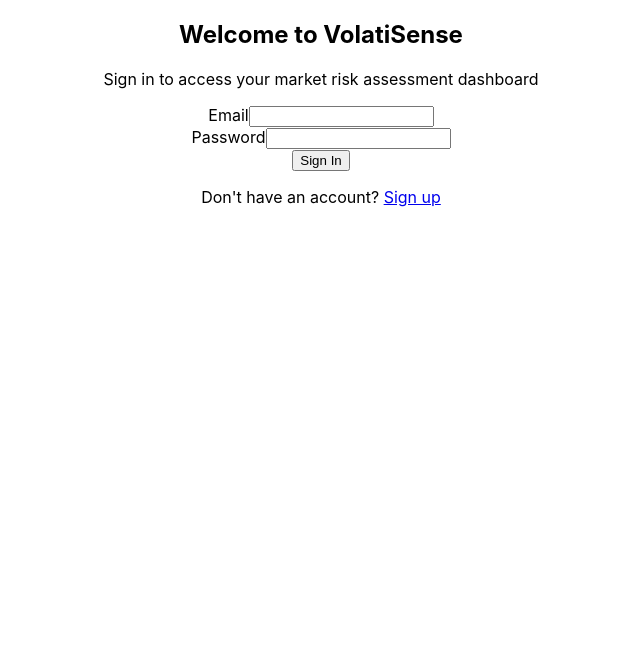
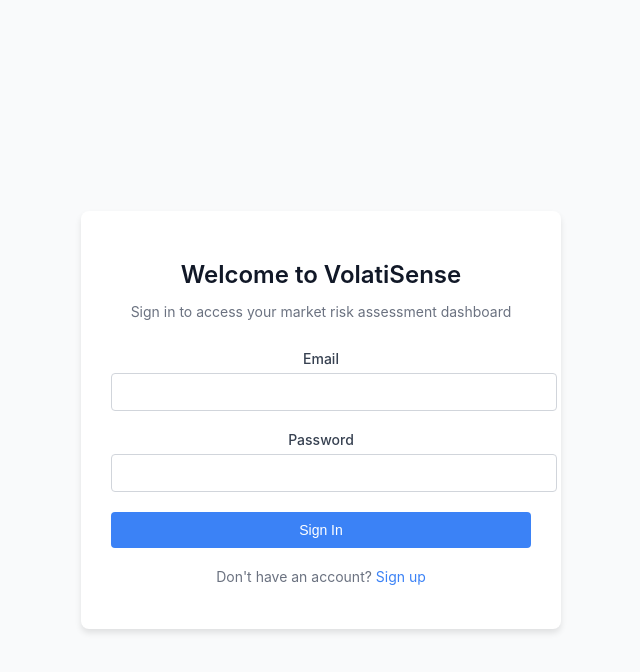
Before and after one commit to DhruvTemura/VolatiSense, a React (Create React App) app in the folder frontend/: page /login in a window 1280 px wide. Shown: the top 672 px of the page, without its empty margins (319-959 px from the left). Built offline with nearby package versions, Linux system fonts and the light colour scheme.

Commit message:
auth css

```diff
--- a/frontend/src/styles/auth.css
+++ b/frontend/src/styles/auth.css
@@ -0,0 +1,119 @@
+/* src/styles/auth.css */
+.auth-container {
+    display: flex;
+    justify-content: center;
+    align-items: center;
+    min-height: 100vh;
+    background-color: #f9fafb;
+    padding: 20px;
+  }
+
+  .auth-card {
+    width: 100%;
+    max-width: 420px;
+    background-color: white;
+    border-radius: 8px;
+    box-shadow: 0 4px 6px rgba(0, 0, 0, 0.1);
+    padding: 30px;
+  }
+
+  .auth-header {
+    text-align: center;
+    margin-bottom: 30px;
+  }
+
+  .auth-header h2 {
+    color: #111827;
+    font-size: 1.5rem;
+    font-weight: 600;
+    margin-bottom: 10px;
+  }
+
+  .auth-header p {
+    color: #6b7280;
+    font-size: 0.875rem;
+  }
+
+  .auth-form {
+    margin-bottom: 20px;
+  }
+
+  .form-group {
+    margin-bottom: 20px;
+  }
+
+  .form-group label {
+    display: block;
+    margin-bottom: 6px;
+    font-size: 0.875rem;
+    font-weight: 500;
+    color: #374151;
+  }
+
+  .form-control {
+    width: 100%;
+    padding: 10px 12px;
+    border: 1px solid #d1d5db;
+    border-radius: 4px;
+    font-size: 0.875rem;
+    transition: border-color 0.15s ease-in-out;
+  }
+
+  .form-control:focus {
+    border-color: #3b82f6;
+    outline: none;
+    box-shadow: 0 0 0 3px rgba(59, 130, 246, 0.25);
+  }
+
+  .error-message {
+    color: #ef4444;
+    font-size: 0.75rem;
+    margin-top: 4px;
+  }
+
+  .auth-button {
+    width: 100%;
+    padding: 10px 16px;
+    background-color: #3b82f6;
+    color: white;
+    border: none;
+    border-radius: 4px;
+    font-size: 0.875rem;
+    font-weight: 500;
+    cursor: pointer;
+    transition: background-color 0.15s ease-in-out;
+  }
+
+  .auth-button:hover {
+    background-color: #2563eb;
+  }
+
+  .auth-button:disabled {
+    background-color: #9ca3af;
+    cursor: not-allowed;
+  }
+
+  .auth-footer {
+    text-align: center;
+    margin-top: 20px;
+    font-size: 0.875rem;
+    color: #6b7280;
+  }
+
+  .auth-footer a {
+    color: #3b82f6;
+    text-decoration: none;
+  }
+
+  .auth-footer a:hover {
+    text-decoration: underline;
+  }
+
+  .auth-error {
+    background-color: #fee2e2;
+    color: #b91c1c;
+    padding: 10px;
+    border-radius: 4px;
+    margin-bottom: 20px;
+    font-size: 0.875rem;
+  }
```
